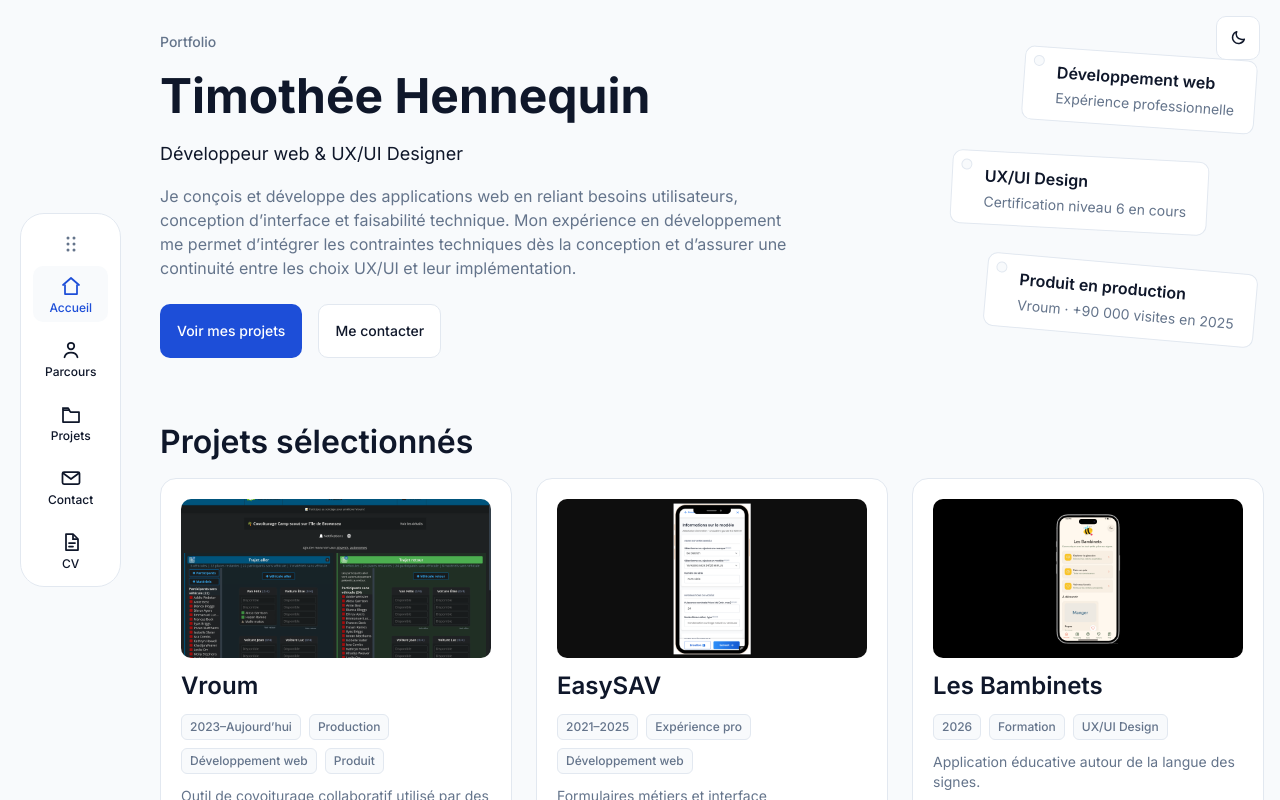
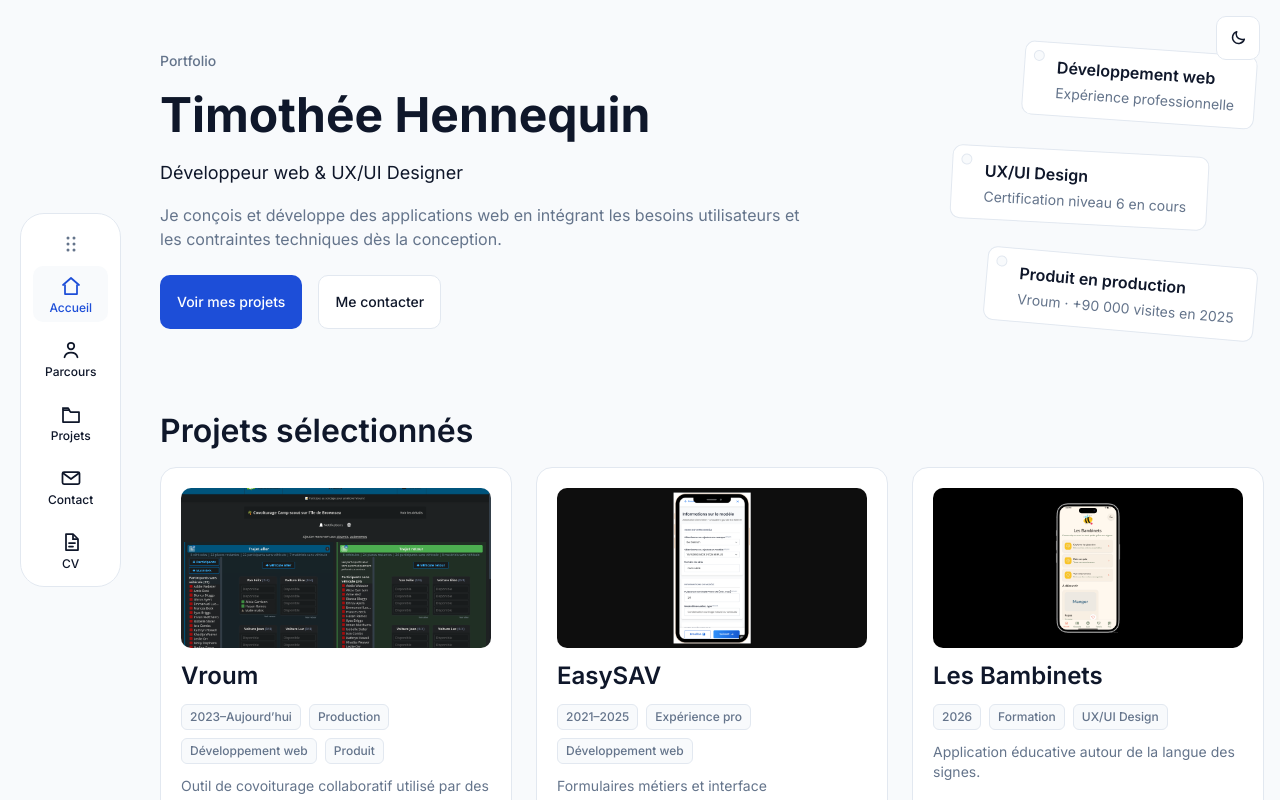
Before and after one commit to pytoncraft2/pytoncraft2.github.io, a SvelteKit app: page / in a window 1280 px wide. Shown: the top 800 px of the page. Built offline with nearby package versions, Linux system fonts and the light colour scheme.

Commit message:
Update wording on home page

```diff
--- a/src/routes/+page.svelte
+++ b/src/routes/+page.svelte
@@ -108,9 +108,7 @@
 			<h1 id="hero-title" class="ds-h1">{name}</h1>
 			<p class="role ds-body-l">Développeur web & UX/UI Designer</p>
 			<p class="intro ds-body-m">
-				Je conçois et développe des applications web en reliant besoins utilisateurs, conception d’interface
-				et faisabilité technique. Mon expérience en développement me permet d’intégrer les contraintes
-				techniques dès la conception et d’assurer une continuité entre les choix UX/UI et leur implémentation.
+				Je conçois et développe des applications web en intégrant les besoins utilisateurs et les contraintes techniques dès la conception.
 			</p>
 			<div class="actions">
 				<Button href="#projets">Voir mes projets</Button>
```
